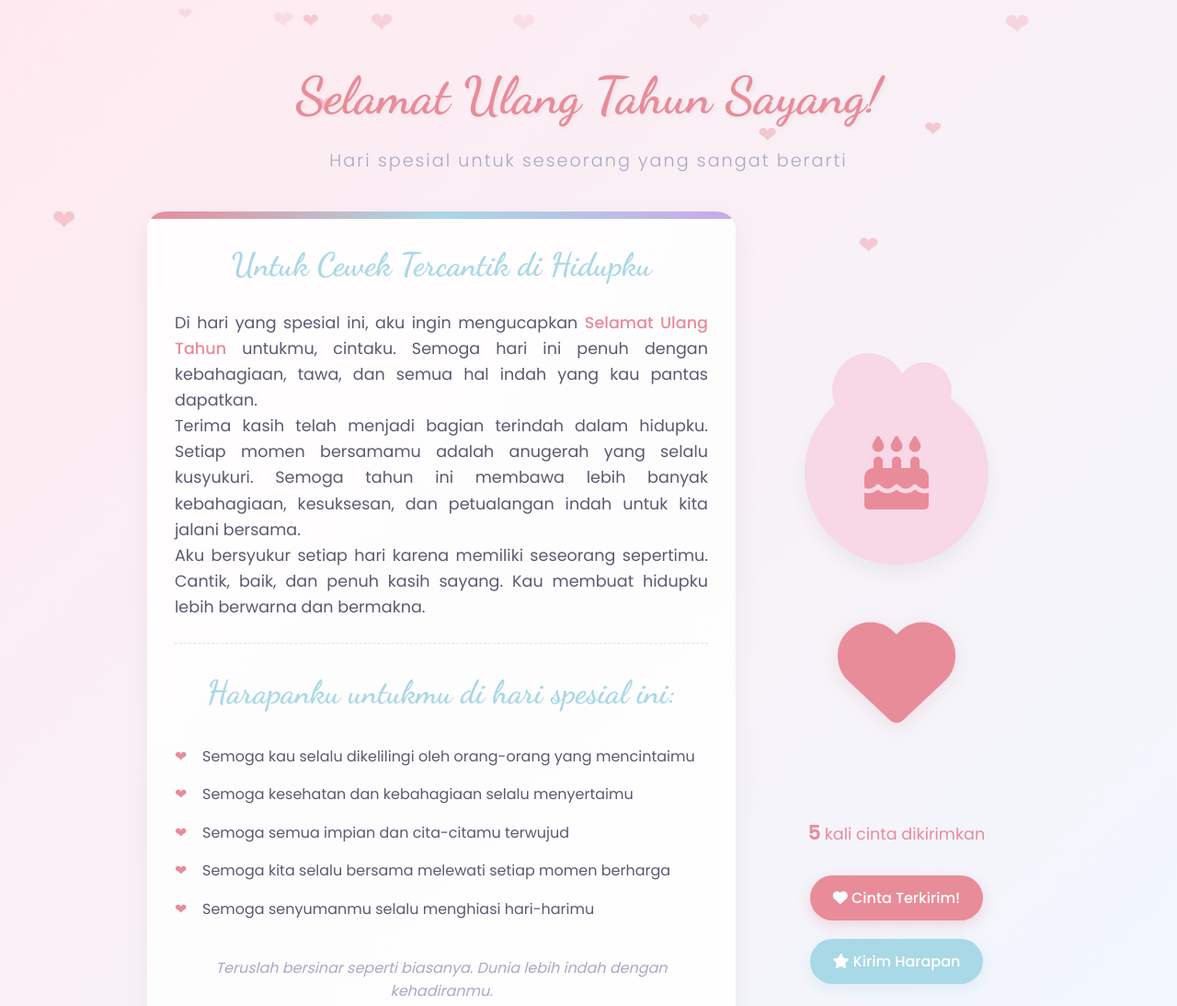
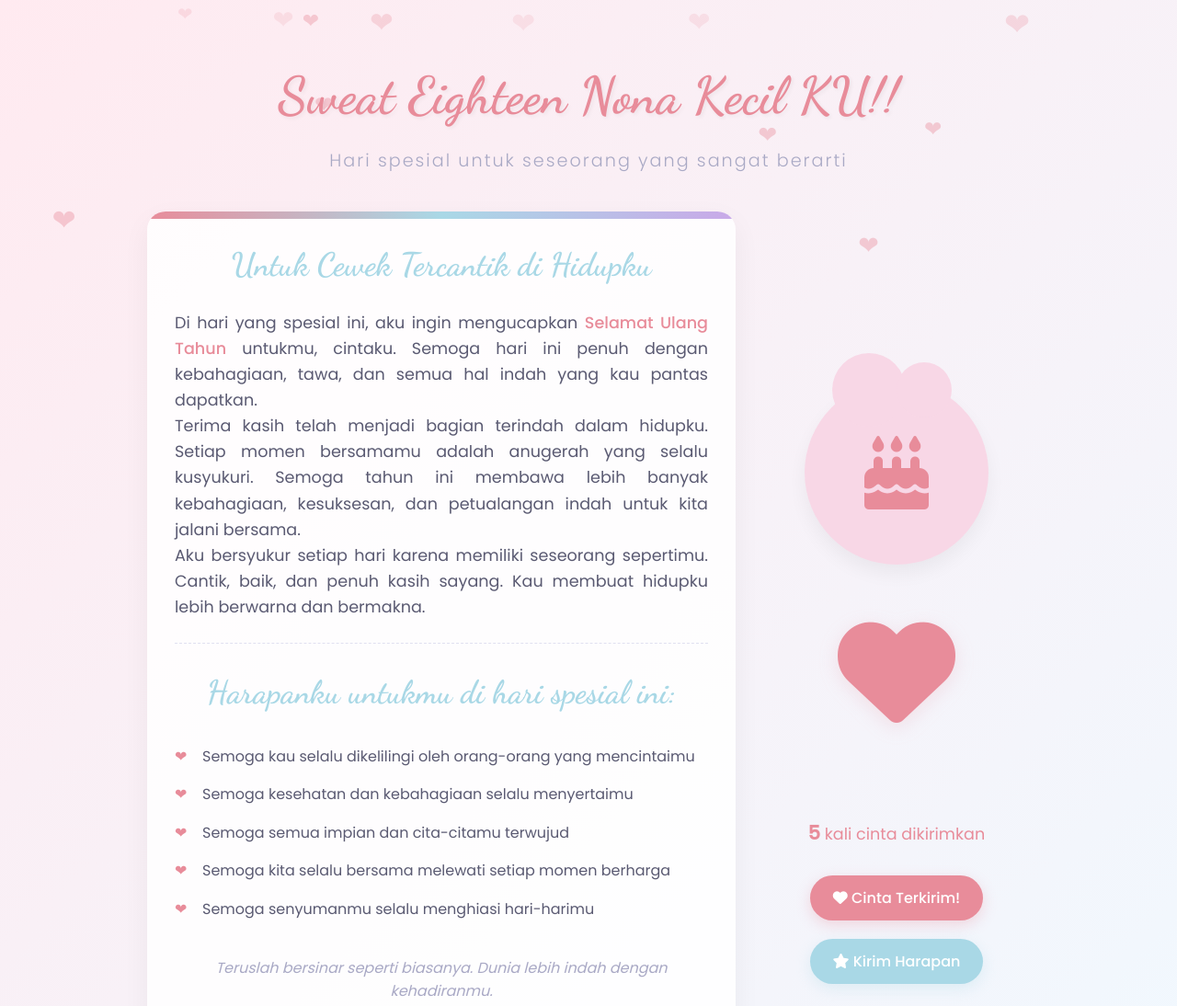
Before and after one commit to Wibukelass/Html-ulang-tahun-, a plain HTML site: page index.html in a window 1280 px wide. Shown: the top 1094 px of the page at 92% size. Drawn offline with Linux system fonts and the light colour scheme.

Commit message:
index.html

```diff
--- a/index.html
+++ b/index.html
@@ -308,7 +308,7 @@
 
     <div class="container">
         <header>
-            <h1>Selamat Ulang Tahun Sayang!</h1>
+            <h1>Sweat Eighteen Nona Kecil KU!!</h1>
             <p class="subtitle">Hari spesial untuk seseorang yang sangat berarti</p>
         </header>
 
```
